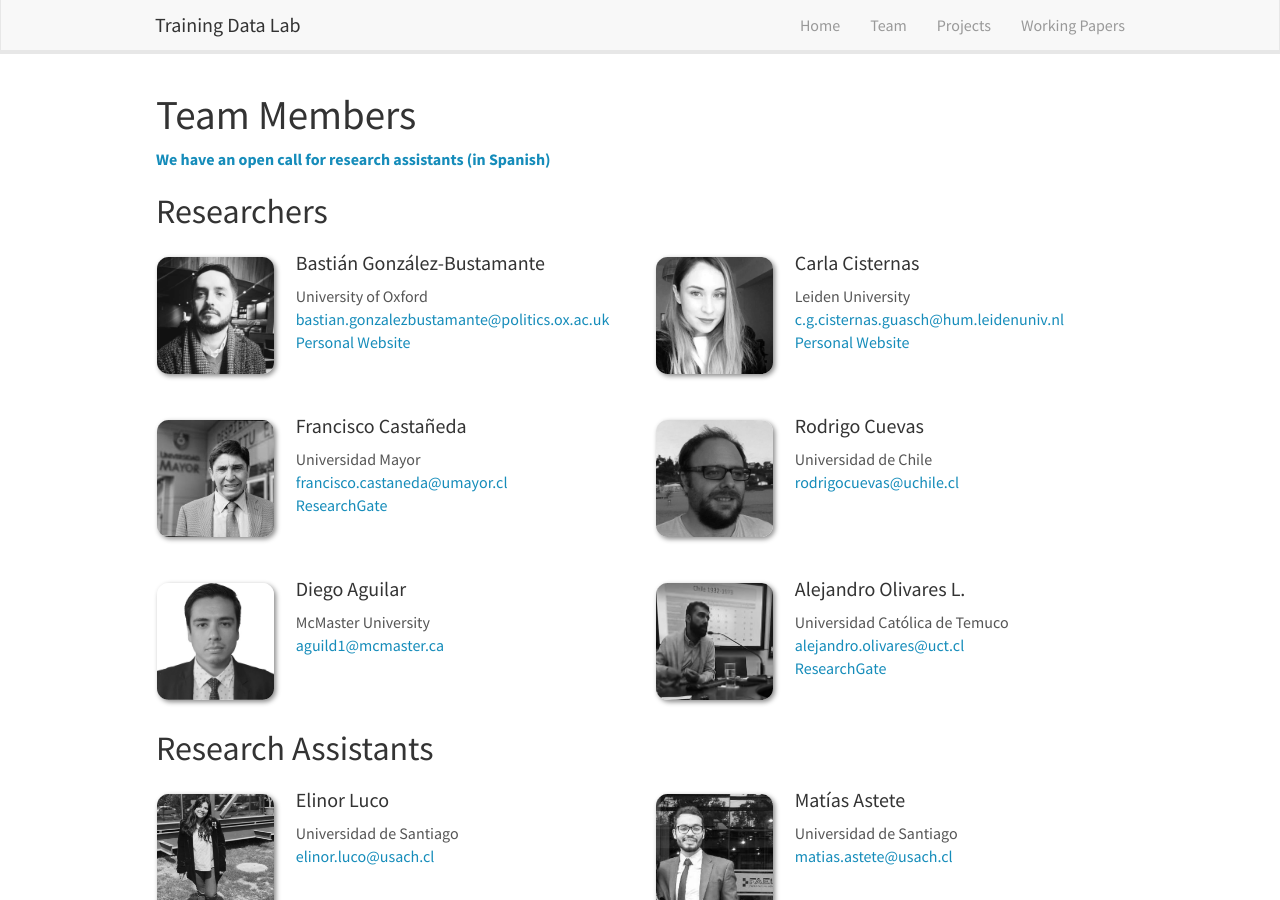
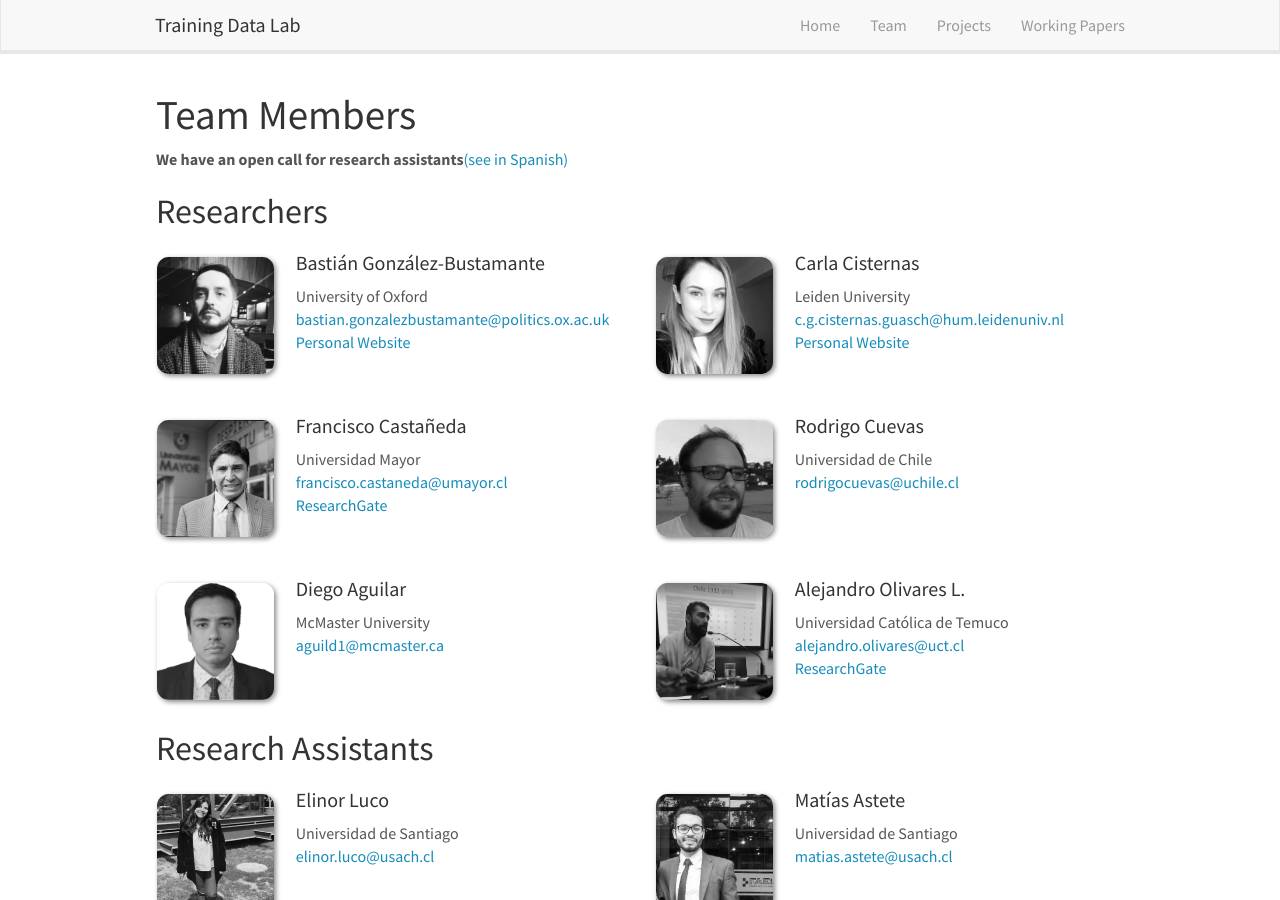
Before and after one commit to training-datalab/old-training-datalab.com, a Jekyll site: the page built from _pages/team.md, in a window 1280 px wide and 900 px high. Built offline with Jekyll 4.4.1, drawn with Linux system fonts in a browser that asks for light colours; nearby versions of some CDN libraries.

Commit message:
Update team.md

```diff
--- a/_pages/team.md
+++ b/_pages/team.md
@@ -8,7 +8,7 @@
 
 # Team Members
 
-<a href="https://github.com/training-datalab/workshops/blob/main/Calls/Call-Data-Lab-Spanish.pdf" target="_blank">**We have an open call for research assistants (in Spanish)**</a>
+**We have an open call for research assistants**<a href="https://github.com/training-datalab/workshops/blob/main/Calls/Call-Data-Lab-Spanish.pdf" target="_blank">(see in Spanish)</a>
 
 ## Researchers
 {% assign number_printed = 0 %}
```
